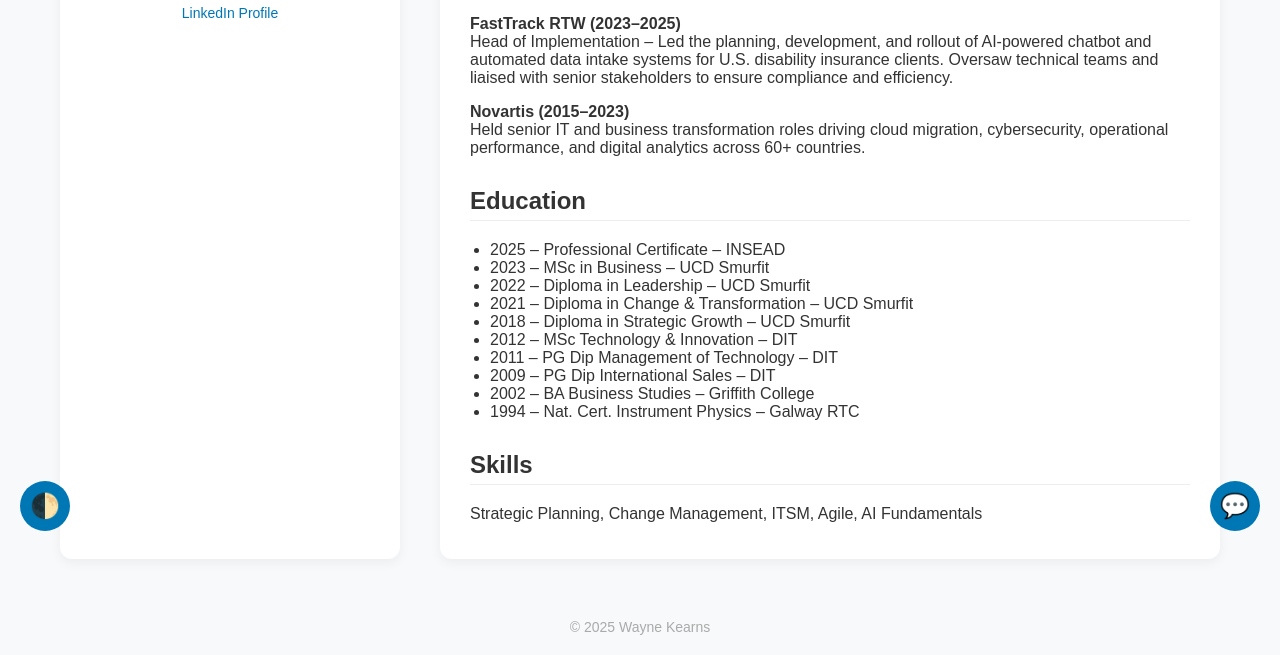
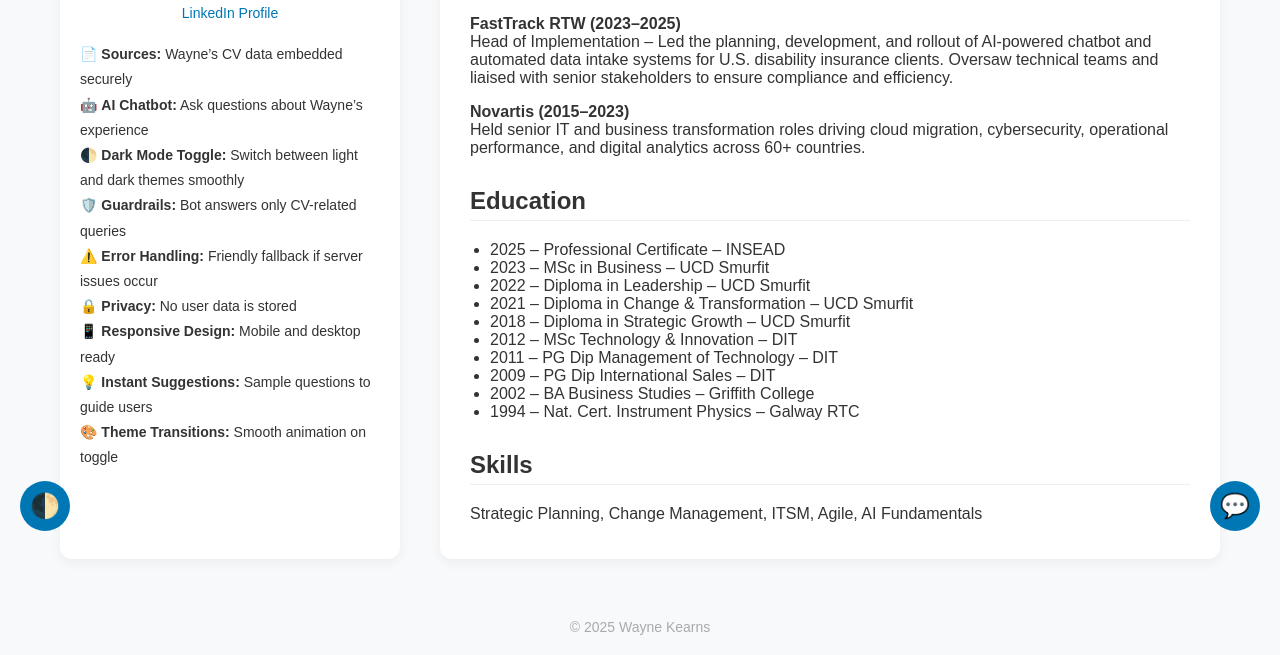
Before and after one commit to waynemkearns/waynecv-gpt, a website: page index.html in a window 1280 px wide. Shown: the part 249-904 px from the top of the page. Drawn offline with Linux system fonts and the light colour scheme.

Commit message:
Update index.html

```diff
--- a/index.html
+++ b/index.html
@@ -198,6 +198,17 @@
       <h1>Wayne Kearns</h1>
       <p>Senior IT Leader</p>
       <a href="https://linkedin.com/in/waynekearns" target="_blank">LinkedIn Profile</a>
+      <ul style="text-align: left; margin-top: 20px; font-size: 14px; line-height: 1.8; list-style: none; padding-left: 0;">
+        <li>📄 <strong>Sources:</strong> Wayne’s CV data embedded securely</li>
+        <li>🤖 <strong>AI Chatbot:</strong> Ask questions about Wayne’s experience</li>
+        <li>🌓 <strong>Dark Mode Toggle:</strong> Switch between light and dark themes smoothly</li>
+        <li>🛡️ <strong>Guardrails:</strong> Bot answers only CV-related queries</li>
+        <li>⚠️ <strong>Error Handling:</strong> Friendly fallback if server issues occur</li>
+        <li>🔒 <strong>Privacy:</strong> No user data is stored</li>
+        <li>📱 <strong>Responsive Design:</strong> Mobile and desktop ready</li>
+        <li>💡 <strong>Instant Suggestions:</strong> Sample questions to guide users</li>
+        <li>🎨 <strong>Theme Transitions:</strong> Smooth animation on toggle</li>
+      </ul>
     </aside>
     <main class="main">
       <section>
```
